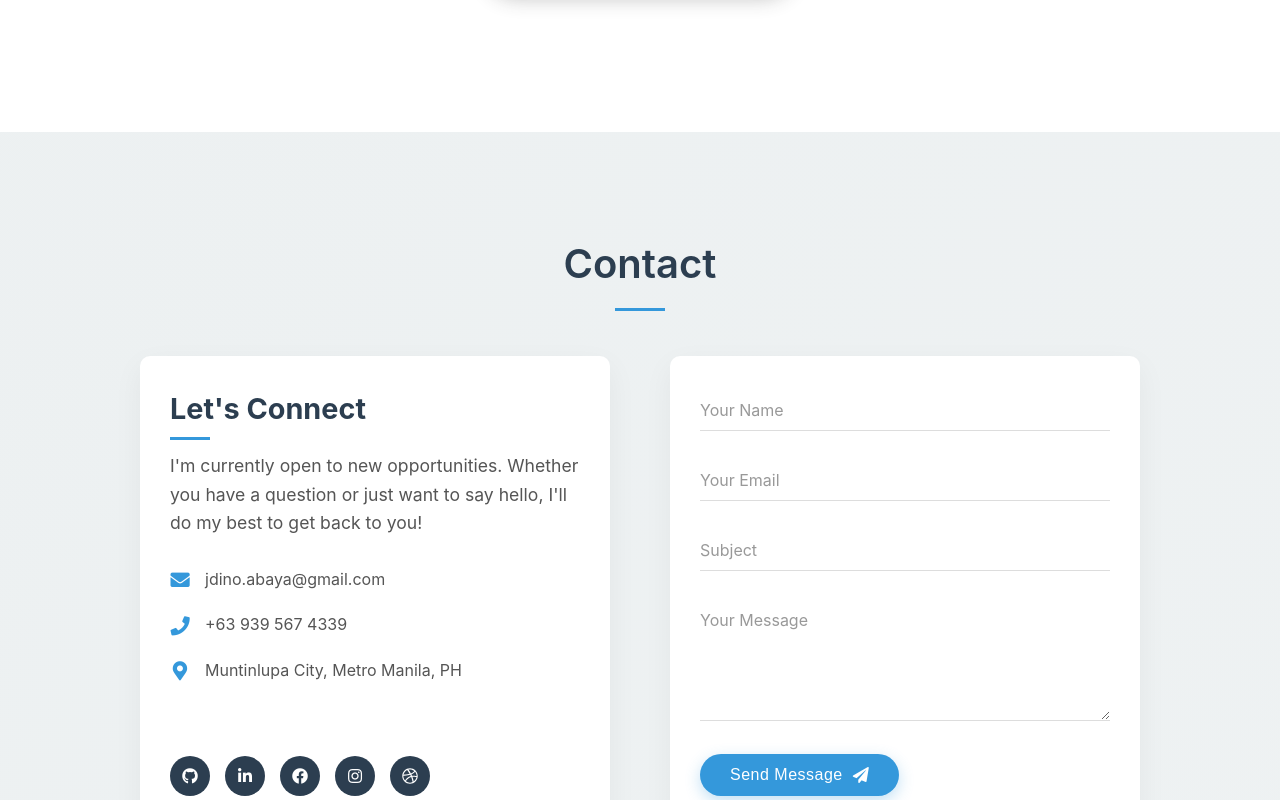
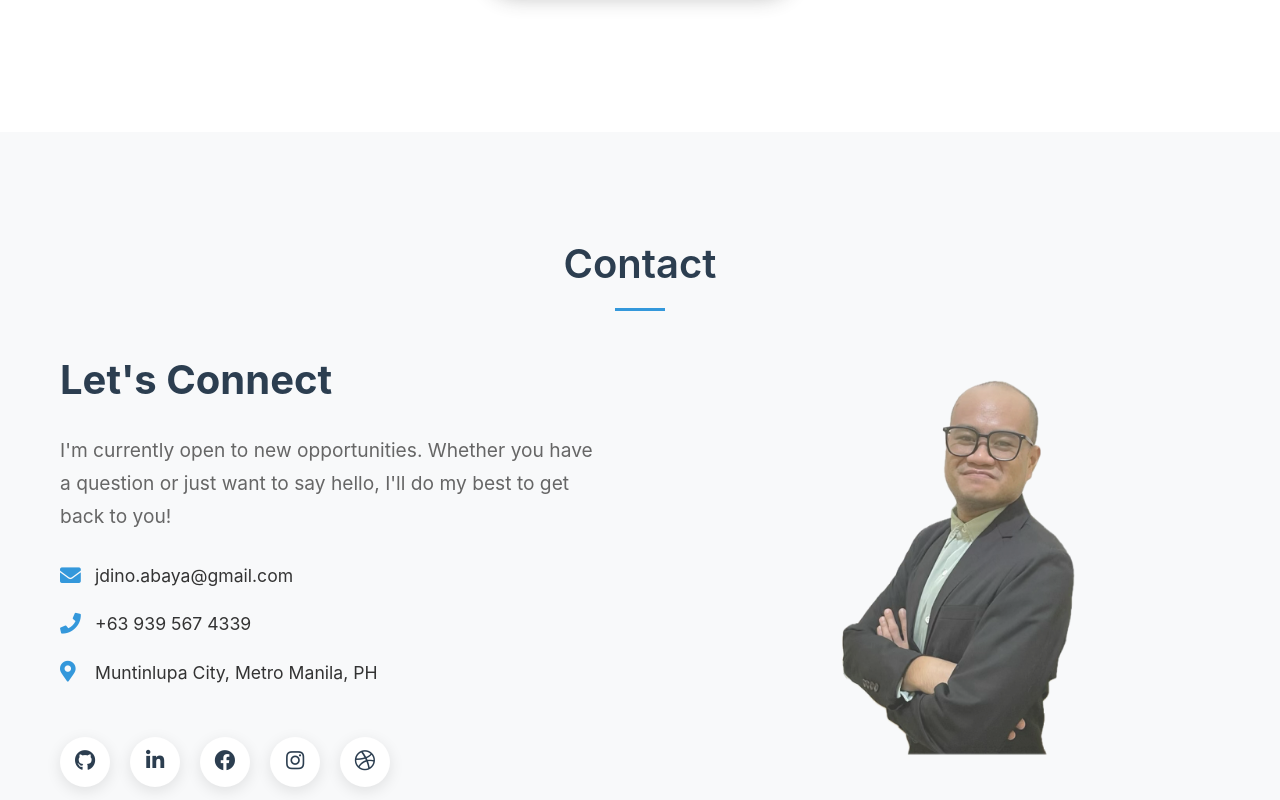
Before and after one commit to oniids13/portfolio-react, a React (Vite) app: page / in a window 1280 px wide. Shown: the part 4460-5260 px from the top of the page. Built offline with nearby package versions, Linux system fonts and the light colour scheme.

Commit message:
remove form, add image on contact

```diff
--- a/src/components/Contact.jsx
+++ b/src/components/Contact.jsx
@@ -1,27 +1,7 @@
-import React, { useState } from "react";
-import { FaDribbble } from "react-icons/fa";
+import React from "react";
 import "../styles/Contact.css";
 
 const Contact = () => {
-  const [formData, setFormData] = useState({
-    name: "",
-    email: "",
-    subject: "",
-    message: "",
-  });
-
-  const [focusedInput, setFocusedInput] = useState(null);
-
-  const handleChange = (e) => {
-    const { name, value } = e.target;
-    // Map _replyto (required by Formspree) to email in our local state
-    const stateKey = name === "_replyto" ? "email" : name;
-    setFormData((prev) => ({
-      ...prev,
-      [stateKey]: value,
-    }));
-  };
-
   return (
     <section id="contact">
       <h2 className="section-title">Contact</h2>
@@ -91,94 +71,22 @@ const Contact = () => {
               className="social-link"
               target="_blank"
               rel="noopener noreferrer"
-              aria-label="Dribble"
+              aria-label="Dribbble"
             >
-              <FaDribbble />
+              <i className="fab fa-dribbble"></i>
             </a>
           </div>
         </div>
 
-        <form
-          action="https://formspree.io/f/myzwgwya"
-          method="POST"
-          className="contact-form"
-        >
-          <div
-            className={`form-group ${
-              focusedInput === "name" || formData.name ? "active" : ""
-            }`}
-          >
-            <input
-              type="text"
-              id="name"
-              name="name"
-              value={formData.name}
-              onChange={handleChange}
-              onFocus={() => setFocusedInput("name")}
-              onBlur={() => setFocusedInput(null)}
-              required
+        <div className="contact-image">
+          <div className="image-wrapper">
+            <img
+              src="images/PIC_SIDE.png"
+              alt="Jose Dino Abaya"
+              className="contact-pic"
             />
-            <label htmlFor="name">Your Name</label>
           </div>
-
-          <div
-            className={`form-group ${
-              focusedInput === "email" || formData.email ? "active" : ""
-            }`}
-          >
-            <input
-              type="email"
-              id="email"
-              name="_replyto"
-              value={formData.email}
-              onChange={handleChange}
-              onFocus={() => setFocusedInput("email")}
-              onBlur={() => setFocusedInput(null)}
-              required
-            />
-            <label htmlFor="email">Your Email</label>
-          </div>
-
-          <div
-            className={`form-group ${
-              focusedInput === "subject" || formData.subject ? "active" : ""
-            }`}
-          >
-            <input
-              type="text"
-              id="subject"
-              name="subject"
-              value={formData.subject}
-              onChange={handleChange}
-              onFocus={() => setFocusedInput("subject")}
-              onBlur={() => setFocusedInput(null)}
-            />
-            <label htmlFor="subject">Subject</label>
-          </div>
-
-          <div
-            className={`form-group ${
-              focusedInput === "message" || formData.message ? "active" : ""
-            }`}
-          >
-            <textarea
-              id="message"
-              name="message"
-              rows="5"
-              value={formData.message}
-              onChange={handleChange}
-              onFocus={() => setFocusedInput("message")}
-              onBlur={() => setFocusedInput(null)}
-              required
-            ></textarea>
-            <label htmlFor="message">Your Message</label>
-          </div>
-
-          <button type="submit" className="submit-btn">
-            <span>Send Message</span>
-            <i className="fas fa-paper-plane"></i>
-          </button>
-        </form>
+        </div>
       </div>
     </section>
   );
--- a/src/components/Projects.jsx
+++ b/src/components/Projects.jsx
@@ -1,9 +1,8 @@
-import React, { forwardRef, useState } from "react";
+import React, { forwardRef } from "react";
 import "../styles/Projects.css";
 import { projects } from "../data/projects";
 
 const Projects = forwardRef((props, ref) => {
-  const [hoveredProject, setHoveredProject] = useState(null);
   const { hideTitle } = props;
 
   return (
@@ -18,7 +17,7 @@ const Projects = forwardRef((props, ref) => {
           <div className="project-card" key={project.id}>
             <div className="project-content">
               <div className="project-image">
-                <div className="image-wrapper">
+                <div className="image-wrapper1">
                   <img src={project.image} alt={project.title} />
                 </div>
               </div>
--- a/src/styles/Contact.css
+++ b/src/styles/Contact.css
@@ -1,97 +1,61 @@
+/* Contact Section Styles */
 #contact {
-  background-color: white;
+  background-color: var(--light-color);
   padding: 100px 0;
-  position: relative;
-}
-
-#contact::before {
-  content: "";
-  position: absolute;
-  top: 0;
-  left: 0;
-  width: 100%;
-  height: 100%;
-  background: linear-gradient(
-    135deg,
-    rgba(236, 240, 241, 0.97) 0%,
-    rgba(236, 240, 241, 0.9) 100%
-  );
-  z-index: 0;
 }
 
 .contact-container {
+  max-width: 1200px;
+  margin: 0 auto;
+  padding: 0 20px;
   display: grid;
   grid-template-columns: 1fr 1fr;
-  gap: 60px;
-  max-width: 1000px;
-  margin: 0 auto;
-  position: relative;
-  z-index: 2;
+  gap: 80px;
+  align-items: center;
 }
 
 .contact-info {
-  padding: 30px;
-  background-color: white;
-  border-radius: 10px;
-  box-shadow: 0 10px 30px rgba(0, 0, 0, 0.05);
   display: flex;
   flex-direction: column;
-  height: 100%;
-  transition: transform 0.3s ease, box-shadow 0.3s ease;
-}
-
-.contact-info:hover {
-  transform: translateY(-5px);
-  box-shadow: 0 15px 35px rgba(0, 0, 0, 0.1);
+  gap: 30px;
 }
 
 .contact-info h3 {
-  font-size: 1.8rem;
-  margin-bottom: 20px;
+  font-size: 2.5rem;
   color: var(--secondary-color);
-  position: relative;
-  display: inline-block;
-}
-
-.contact-info h3::after {
-  content: "";
-  position: absolute;
-  bottom: -8px;
-  left: 0;
-  width: 40px;
-  height: 3px;
-  background-color: var(--primary-color);
+  margin: 0;
+  font-weight: 700;
+  line-height: 1.2;
 }
 
 .contact-info p {
-  margin-bottom: 30px;
-  font-size: 1.1rem;
-  color: #555;
-  line-height: 1.6;
+  font-size: 1.2rem;
+  color: #666;
+  line-height: 1.7;
+  margin: 0;
 }
 
 .contact-details {
-  margin-bottom: 40px;
-  flex-grow: 1;
+  display: flex;
+  flex-direction: column;
+  gap: 20px;
 }
 
 .contact-item {
   display: flex;
   align-items: center;
-  margin-bottom: 20px;
+  gap: 15px;
+  font-size: 1.1rem;
 }
 
 .contact-item i {
-  font-size: 1.2rem;
+  width: 20px;
   color: var(--primary-color);
-  margin-right: 15px;
-  width: 20px;
-  text-align: center;
+  font-size: 1.3rem;
 }
 
-.contact-item a,
-.contact-item span {
-  color: #555;
+.contact-item a {
+  color: var(--text-color);
   text-decoration: none;
   transition: color 0.3s ease;
 }
@@ -100,131 +64,184 @@
   color: var(--primary-color);
 }
 
+.contact-item span {
+  color: var(--text-color);
+}
+
 .social-links {
   display: flex;
-  gap: 15px;
-  margin-top: auto;
+  gap: 20px;
+  margin-top: 20px;
 }
 
 .social-link {
   display: flex;
   align-items: center;
   justify-content: center;
-  width: 40px;
-  height: 40px;
-  background-color: var(--secondary-color);
-  color: white;
+  width: 50px;
+  height: 50px;
+  background: white;
   border-radius: 50%;
+  color: var(--secondary-color);
+  text-decoration: none;
+  font-size: 1.3rem;
   transition: all 0.3s ease;
-  text-decoration: none;
+  box-shadow: 0 4px 15px rgba(0, 0, 0, 0.1);
 }
 
 .social-link:hover {
-  background-color: var(--primary-color);
-  transform: translateY(-5px);
-  box-shadow: 0 5px 15px rgba(52, 152, 219, 0.3);
+  background: var(--primary-color);
+  color: white;
+  transform: translateY(-3px);
+  box-shadow: 0 8px 25px rgba(52, 152, 219, 0.3);
 }
 
-.contact-form {
-  padding: 30px;
-  background-color: white;
-  border-radius: 10px;
-  box-shadow: 0 10px 30px rgba(0, 0, 0, 0.05);
-  transition: transform 0.3s ease, box-shadow 0.3s ease;
+/* Contact Image Styles */
+.contact-image {
+  display: flex;
+  justify-content: center;
+  align-items: center;
 }
 
-.contact-form:hover {
-  transform: translateY(-5px);
-  box-shadow: 0 15px 35px rgba(0, 0, 0, 0.1);
+.image-wrapper {
+  position: relative;
+  max-width: 250px;
+  width: 100%;
 }
 
-.form-group {
-  position: relative;
-  margin-bottom: 25px;
+.contact-pic {
+  width: 100%;
+  height: auto;
+  opacity: 0.8;
+  transition: opacity 0.3s ease;
 }
 
-.form-group input,
-.form-group textarea {
-  width: 100%;
-  padding: 12px 0;
-  font-size: 1rem;
-  color: #333;
-  border: none;
-  border-bottom: 1px solid #ddd;
-  outline: none;
-  background: transparent;
-  transition: border-color 0.3s ease;
-  font-family: inherit;
+.contact-pic:hover {
+  opacity: 1;
 }
 
-.form-group label {
-  position: absolute;
-  top: 12px;
-  left: 0;
-  font-size: 1rem;
-  color: #999;
-  pointer-events: none;
-  transition: all 0.3s ease;
+/* Responsive Design */
+@media (max-width: 968px) {
+  .contact-container {
+    grid-template-columns: 1fr;
+    gap: 50px;
+    text-align: center;
   }
 
-.form-group.active label {
-  top: -20px;
-  font-size: 0.9rem;
-  color: var(--primary-color);
+  .contact-info h3 {
+    font-size: 2.2rem;
   }
 
-.form-group input:focus,
-.form-group textarea:focus {
-  border-bottom: 2px solid var(--primary-color);
+  .contact-info p {
+    font-size: 1.1rem;
   }
 
-.form-group textarea {
-  min-height: 120px;
-  resize: vertical;
+  .contact-details {
+    align-items: center;
   }
 
-.submit-btn {
-  display: inline-flex;
-  align-items: center;
+  .social-links {
     justify-content: center;
-  gap: 10px;
-  background-color: var(--primary-color);
-  color: white;
-  border: none;
-  padding: 12px 30px;
-  font-size: 1rem;
-  border-radius: 30px;
-  cursor: pointer;
-  transition: all 0.3s ease;
-  font-weight: 500;
-  letter-spacing: 0.5px;
-  box-shadow: 0 5px 15px rgba(52, 152, 219, 0.3);
   }
 
-.submit-btn:hover {
-  background-color: #2980b9;
-  transform: translateY(-5px);
-  box-shadow: 0 10px 25px rgba(52, 152, 219, 0.4);
+  .image-wrapper {
+    max-width: 200px;
+  }
 }
 
 @media (max-width: 768px) {
   #contact {
-    padding: 70px 0;
+    padding: 80px 0;
   }
 
   .contact-container {
-    grid-template-columns: 1fr;
+    padding: 0 15px;
+    gap: 40px;
   }
 
-  .contact-info {
-    margin-bottom: 20px;
+  .contact-info h3 {
+    font-size: 2rem;
   }
 
-  .form-group {
-    margin-bottom: 20px;
+  .contact-info p {
+    font-size: 1rem;
   }
 
-  .submit-btn {
-    width: 100%;
+  .contact-item {
+    font-size: 1rem;
+  }
+
+  .contact-item i {
+    font-size: 1.2rem;
+  }
+
+  .social-link {
+    width: 45px;
+    height: 45px;
+    font-size: 1.2rem;
+  }
+
+  .image-wrapper {
+    max-width: 180px;
   }
 }
+
+@media (max-width: 480px) {
+  .contact-info h3 {
+    font-size: 1.8rem;
+  }
+
+  .contact-info p {
+    font-size: 0.95rem;
+  }
+
+  .contact-item {
+    font-size: 0.95rem;
+    gap: 12px;
+  }
+
+  .social-links {
+    gap: 15px;
+  }
+
+  .social-link {
+    width: 40px;
+    height: 40px;
+    font-size: 1.1rem;
+  }
+
+  .image-wrapper {
+    max-width: 150px;
+  }
+}
+
+/* Animation */
+.contact-info {
+  animation: slideInLeft 0.8s ease-out;
+}
+
+.contact-image {
+  animation: slideInRight 0.8s ease-out;
+}
+
+@keyframes slideInLeft {
+  from {
+    opacity: 0;
+    transform: translateX(-50px);
+  }
+  to {
+    opacity: 1;
+    transform: translateX(0);
+  }
+}
+
+@keyframes slideInRight {
+  from {
+    opacity: 0;
+    transform: translateX(50px);
+  }
+  to {
+    opacity: 1;
+    transform: translateX(0);
+  }
+}
--- a/src/styles/Projects.css
+++ b/src/styles/Projects.css
@@ -46,20 +46,20 @@
   overflow: hidden;
 }
 
-.image-wrapper {
+.image-wrapper1 {
   width: 100%;
   height: 100%;
   position: relative;
 }
 
-.image-wrapper img {
+.image-wrapper1 img {
   width: 100%;
   height: 100%;
   object-fit: cover;
   transition: transform 0.3s ease;
 }
 
-.project-card:hover .image-wrapper img {
+.project-card:hover .image-wrapper1 img {
   transform: scale(1.05);
 }
 
```
Lines whose indentation alone changed are shown as unchanged.
